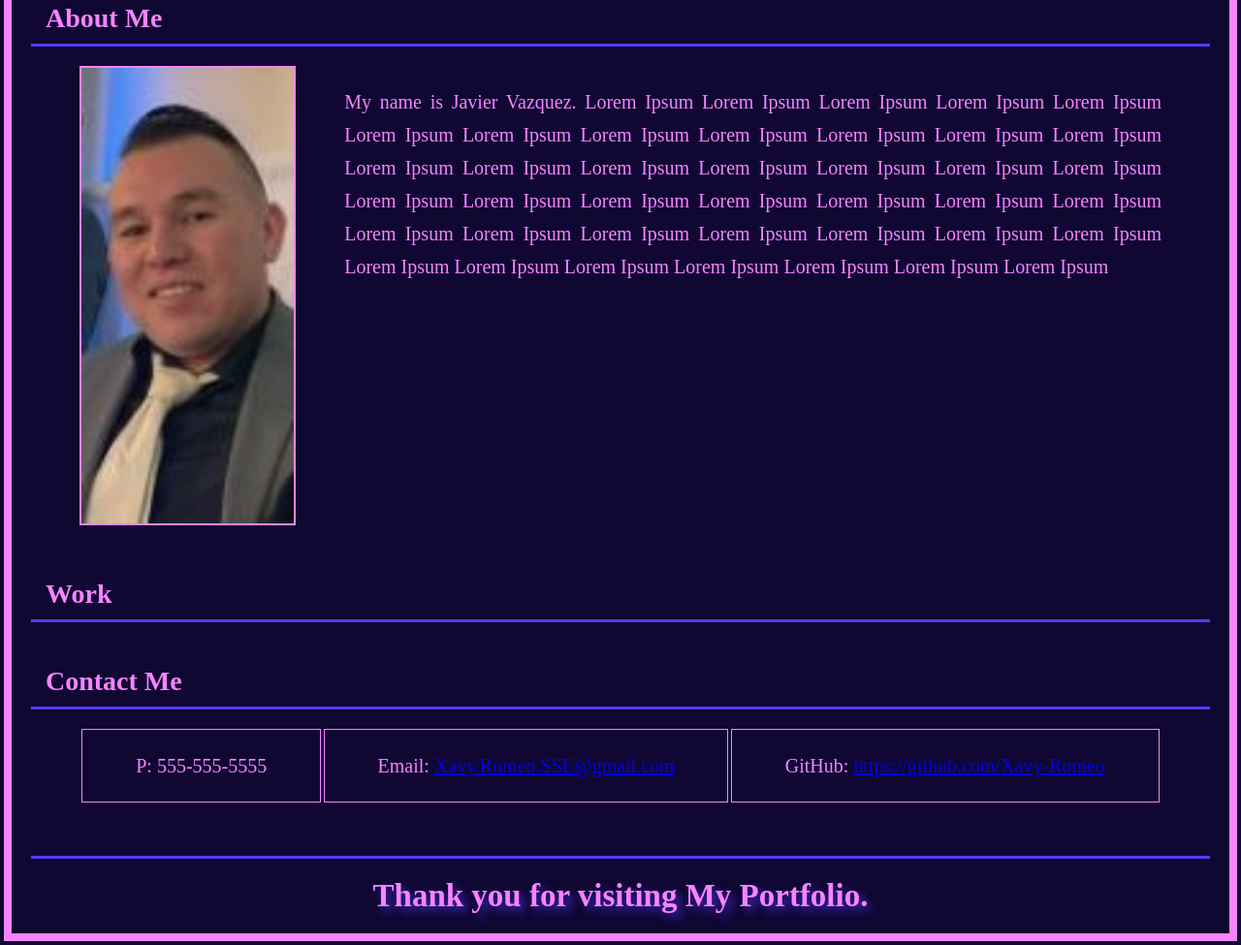
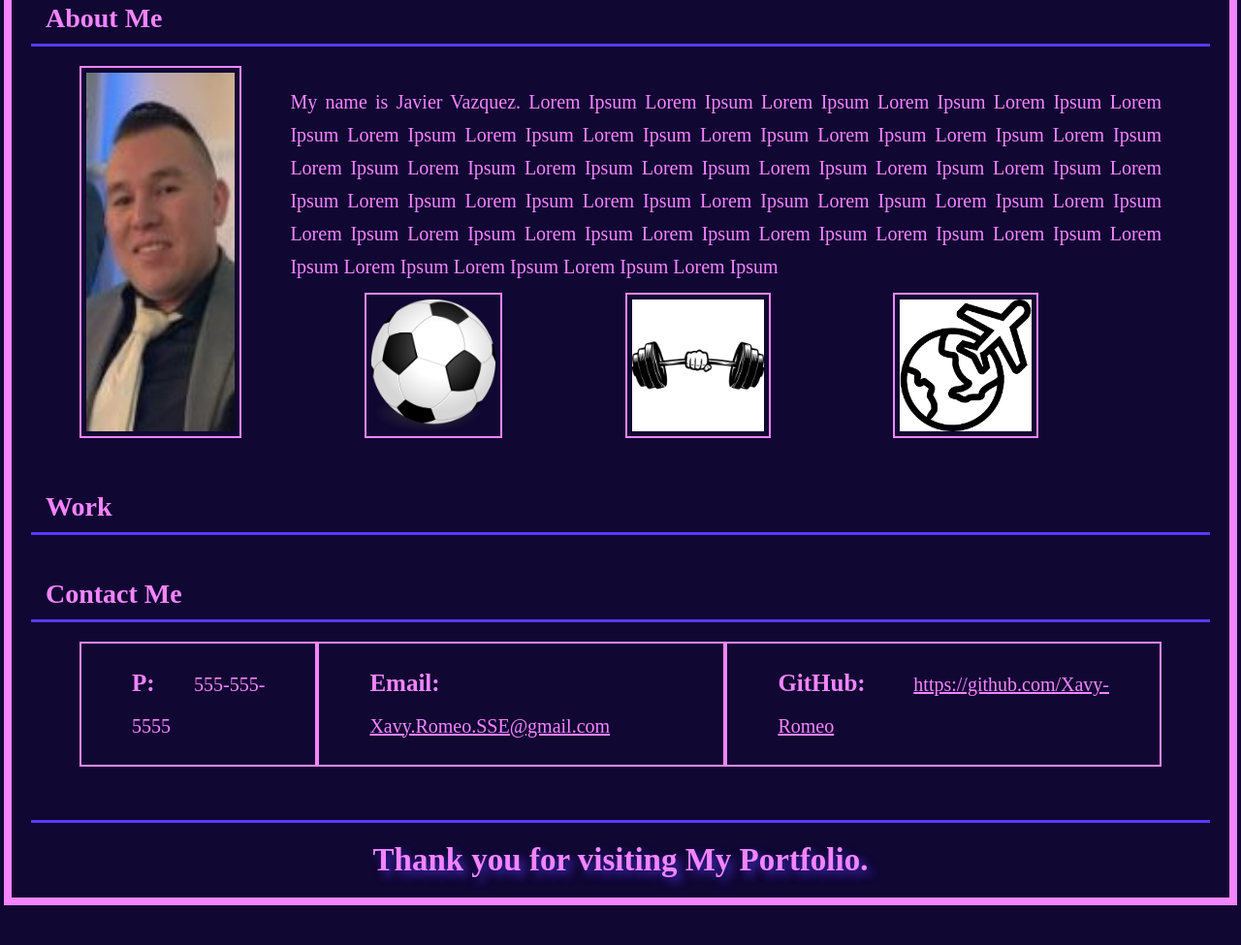
Before and after one commit to Xavy-Romeo/Xavy-Portfolio, a plain HTML site: page index.html in a window 1280 px wide. Shown: the part 395-1370 px from the top of the page at 97% size. After the commit the page ends 1333 px from the top, so only its background shows below. Drawn offline with Linux system fonts and the light colour scheme.

Commit message:
more about me features

```diff
--- a/assets/css/style.css
+++ b/assets/css/style.css
@@ -120,14 +120,25 @@ section p {
     display: flex;
     padding: 20px 50px 10px 50px;
 }
+.about div {
+    display: flex;
+    flex-wrap: wrap;
+    flex: 1 85%;
+    justify-content: space-evenly;
+}
 
-.about p {
-    flex: 1 80%;
+.about div img {
+    height: 150px;
+}
 
+.about img {
+    border: var(--secondary-color) solid 2px;
+    flex: 0 15%;
+    padding: 5px;
 }
-.about img {
-        border: var(--secondary-color) solid 2px;
-    flex: 0 20%;
+
+.about img:hover {
+    transform: scale(1.5);
 }
 /* End About Me section styles */
 
@@ -139,9 +150,16 @@ section p {
 }
 
 .contact p {
-    padding: 20px 55px;
+    padding: 20px 52px;
+    font-size: 25px;
+    font-weight: bold;
+    border: 2px solid var(--secondary-color);
+}
+
+.contact a {
+    color: var(--secondary-color);
     font-size: 20px;
-    border: 1px solid var(--secondary-color);
+    font-weight: normal;
 }
 /* End Contact Me Styles */
 
--- a/index.html
+++ b/index.html
@@ -56,9 +56,10 @@
             <h2 class="section-title">About Me</h2>
 
             <!--About me container-->
-            <div class="about">
+            <article class="about">
                 <img src="./assets/images/me.jpg" alt="picture of Javier Vazquez smiling in a suit" />
 
+                <div>
                     <p>
                         My name is Javier Vazquez.
                         Lorem Ipsum Lorem Ipsum Lorem Ipsum Lorem Ipsum Lorem Ipsum
@@ -70,7 +71,16 @@
                         Lorem Ipsum Lorem Ipsum Lorem Ipsum Lorem Ipsum Lorem Ipsum
                         Lorem Ipsum Lorem Ipsum Lorem Ipsum Lorem Ipsum Lorem Ipsum
                     </p>
+
+                    <div>
+                        <img src="./assets/images/1200px-Football_(soccer_ball).svg.png" alt="soccer ball" />
+                        <img src="./assets/images/barbell-clipart-svg-5.jpg" alt="arm holding up a dumbell" />
+                        <img src="./assets/images/airplane.png" alt="clipart image of plane around the world" />
                     </div>
+
+                </div>
+
+            </article>
 
         </section>
         <!--End About Me Section-->
@@ -91,7 +101,7 @@
             <!--Contact Info container-->
             <div class="contact">
                 <p>
-                    P: 555-555-5555
+                    P: <a>555-555-5555</a>
                 </p>
                 <p>
                     Email: <a href="mailto:Xavy.Romeo.SSE@gmail.com">Xavy.Romeo.SSE@gmail.com</a>
```
Also changed, not shown: assets/images/1200px-Football_(soccer_ball).svg.png (added), assets/images/airplane.png (added), assets/images/barbell-clipart-svg-5.jpg (added). Lines whose indentation alone changed are shown as unchanged.
